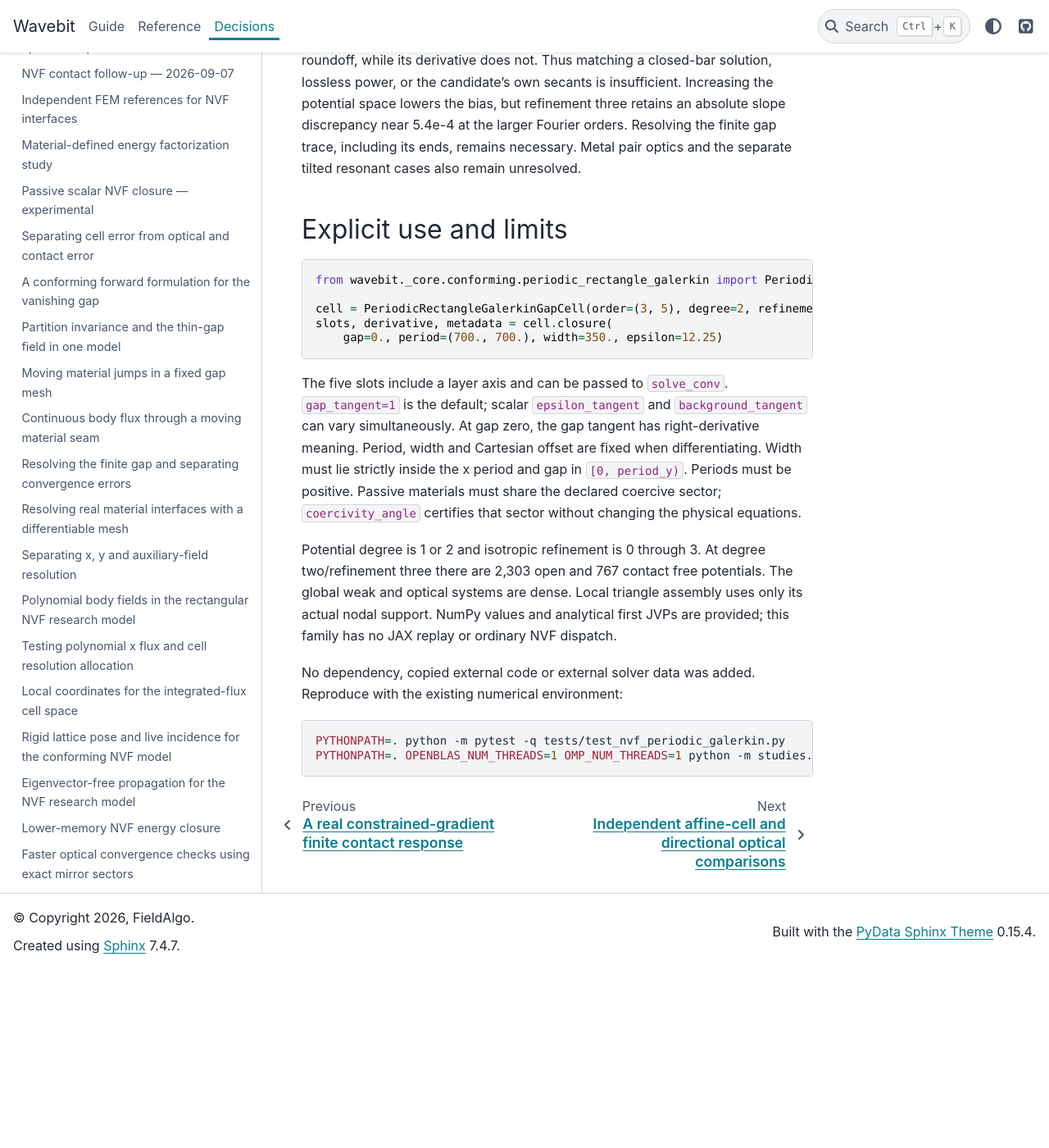
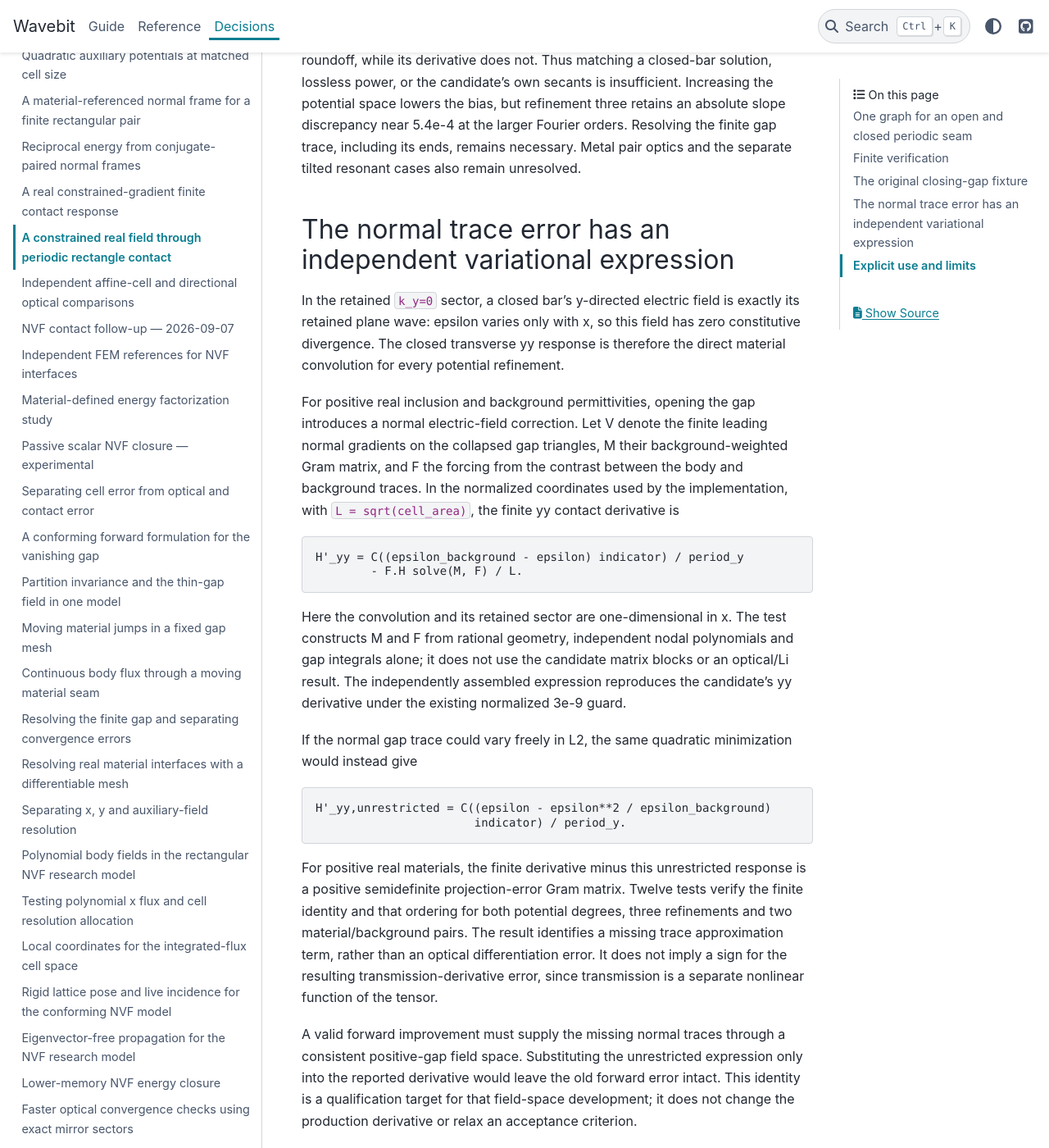
Before and after one commit to fieldalgo/wavebit, a Sphinx documentation site: the page built from docs/nvf-periodic-galerkin.md, in a window 1280 px wide and 1400 px high, scrolled down 3174 px. Shown: the whole window at 82% size. Built offline with Sphinx 7.4.7 and the PyData theme 0.15.4, drawn with Linux system fonts in a browser that asks for light colours; before the commit the page ends 4356 px from its top, so only the background shows below that; some of the changed text lies outside the part shown.

Commit message:
Identify the periodic normal trace projection error
Derive the contact yy response independently from the thin-gap trace energy and verify its positive projection defect for twelve material and polynomial cases.

Co-authored-by: Codex <noreply@openai.com>

````diff
--- a/docs/nvf-periodic-galerkin.md
+++ b/docs/nvf-periodic-galerkin.md
@@ -117,6 +117,53 @@ slope discrepancy near 5.4e-4 at the larger Fourier orders. Resolving the
 finite gap trace, including its ends, remains necessary. Metal pair optics and
 the separate tilted resonant cases also remain unresolved.
 
+## The normal trace error has an independent variational expression
+
+In the retained `k_y=0` sector, a closed bar's y-directed electric field is
+exactly its retained plane wave: epsilon varies only with x, so this field
+has zero constitutive divergence. The closed transverse yy response is
+therefore the direct material convolution for every potential refinement.
+
+For positive real inclusion and background permittivities, opening the gap
+introduces a normal electric-field correction. Let V denote
+the finite leading normal gradients on the collapsed gap triangles, M their
+background-weighted Gram matrix, and F the forcing from the contrast between
+the body and background traces. In the normalized coordinates used by the
+implementation, with `L = sqrt(cell_area)`, the finite yy contact derivative is
+
+```text
+H'_yy = C((epsilon_background - epsilon) indicator) / period_y
+        - F.H solve(M, F) / L.
+```
+
+Here the convolution and its retained sector are one-dimensional in x. The
+test constructs M and F from rational geometry, independent nodal polynomials
+and gap integrals alone; it does not use the candidate matrix blocks or an
+optical/Li result. The independently assembled expression reproduces the
+candidate's yy derivative under the existing normalized 3e-9 guard.
+
+If the normal gap trace could vary freely in L2, the same quadratic
+minimization would instead give
+
+```text
+H'_yy,unrestricted = C((epsilon - epsilon**2 / epsilon_background)
+                       indicator) / period_y.
+```
+
+For positive real materials, the finite derivative minus this unrestricted
+response is a positive semidefinite projection-error Gram matrix. Twelve
+tests verify the finite identity and that ordering for both potential degrees,
+three refinements and two material/background pairs. The result identifies a
+missing trace approximation term, rather than an optical differentiation
+error. It does not imply a sign for the resulting transmission-derivative
+error, since transmission is a separate nonlinear function of the tensor.
+
+A valid forward improvement must supply the missing normal traces through a
+consistent positive-gap field space. Substituting the unrestricted expression
+only into the reported derivative would leave the old forward error intact.
+This identity is a qualification target for that field-space development; it
+does not change the production derivative or relax an acceptance criterion.
+
 ## Explicit use and limits
 
 ```python
````
Also changed, not shown: other parts of docs/nvf-periodic-galerkin.md (+1 -1 lines), 1 other file.
